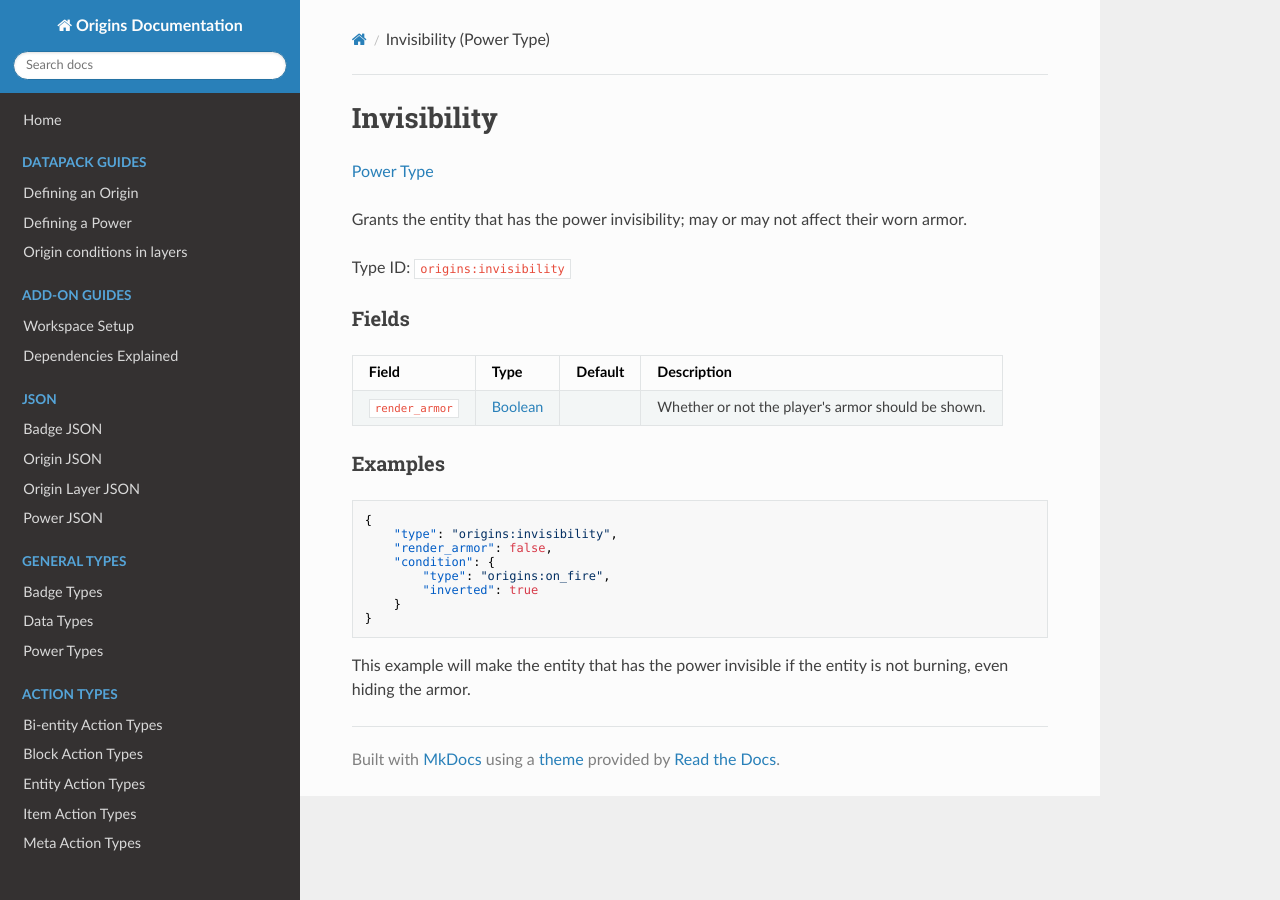
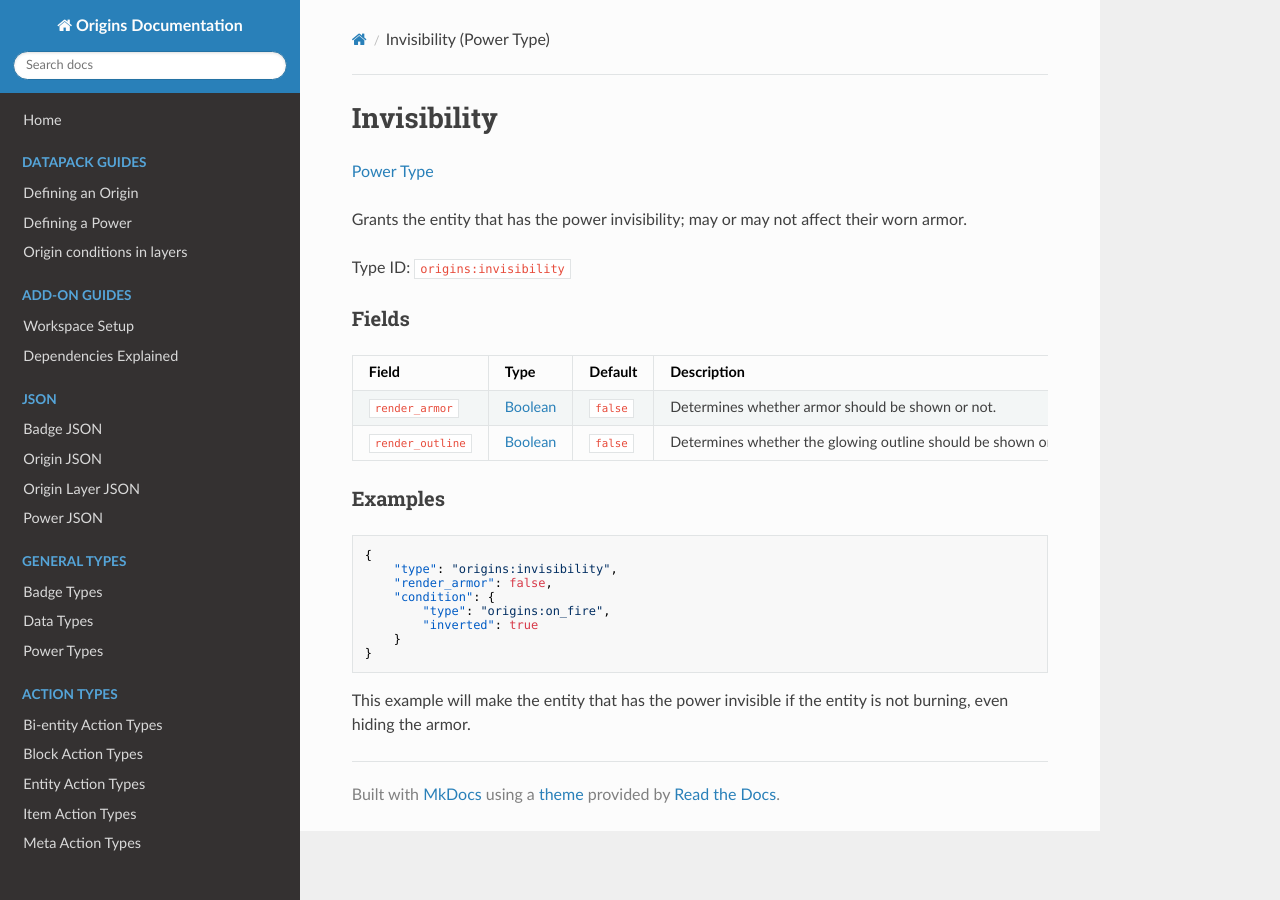
Before and after one commit to apace100/origins-docs, an MkDocs documentation site: the page built from docs/types/power_types/invisibility.md, in a window 1280 px wide. Built offline with MkDocs 1.6.1, drawn with Linux system fonts in a browser that asks for light colours; nearby versions of some CDN libraries.

Commit message:
Update `invisibility.md` (Power Type) Added `render_outline` boolean field to the fields table

```diff
--- a/docs/types/power_types/invisibility.md
+++ b/docs/types/power_types/invisibility.md
@@ -16,7 +16,8 @@ Type ID: `origins:invisibility`
 
 Field  | Type | Default | Description
 -------|------|---------|-------------
-`render_armor` | [Boolean](../data_types/boolean.md) | | Whether or not the player's armor should be shown.
+`render_armor` | [Boolean](../data_types/boolean.md) | `false` | Determines whether armor should be shown or not.
+`render_outline` | [Boolean](../data_types/boolean.md) | `false` | Determines whether the glowing outline should be shown or not.
 
 
 ### Examples
```
